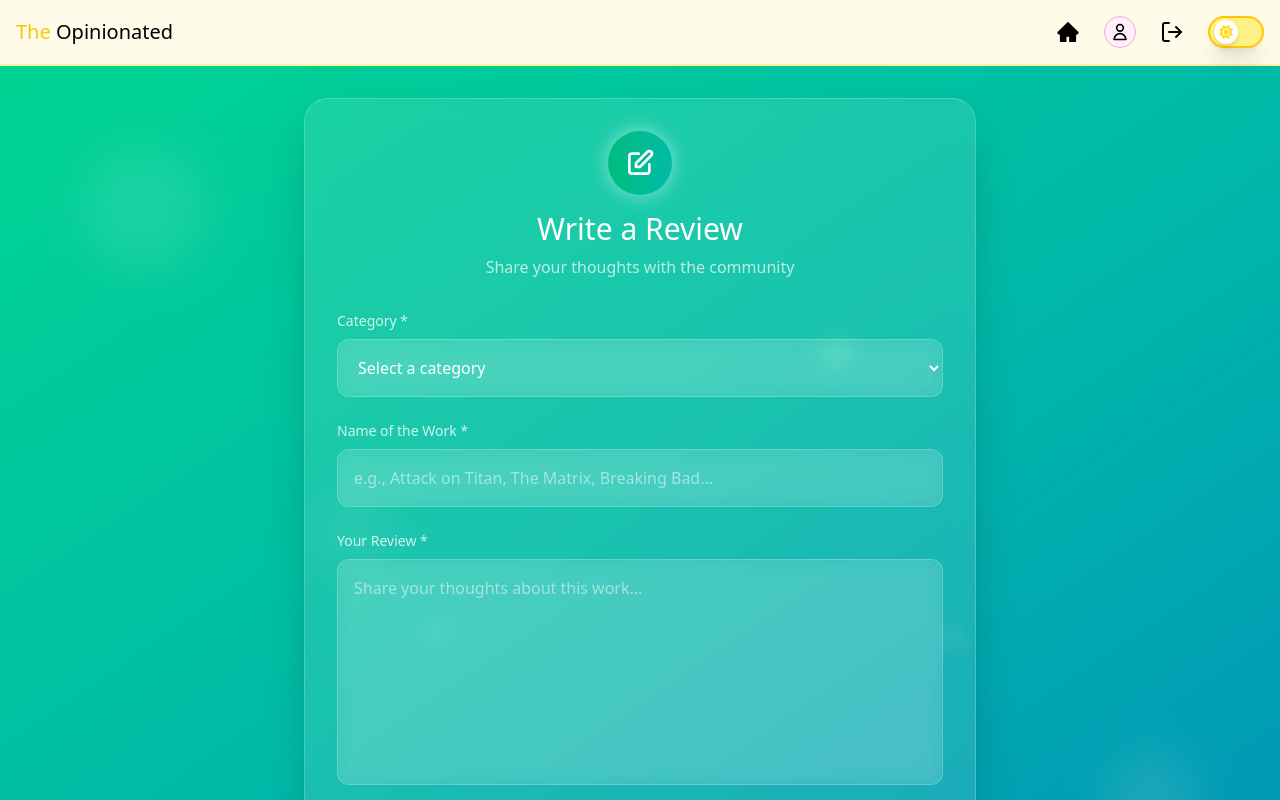
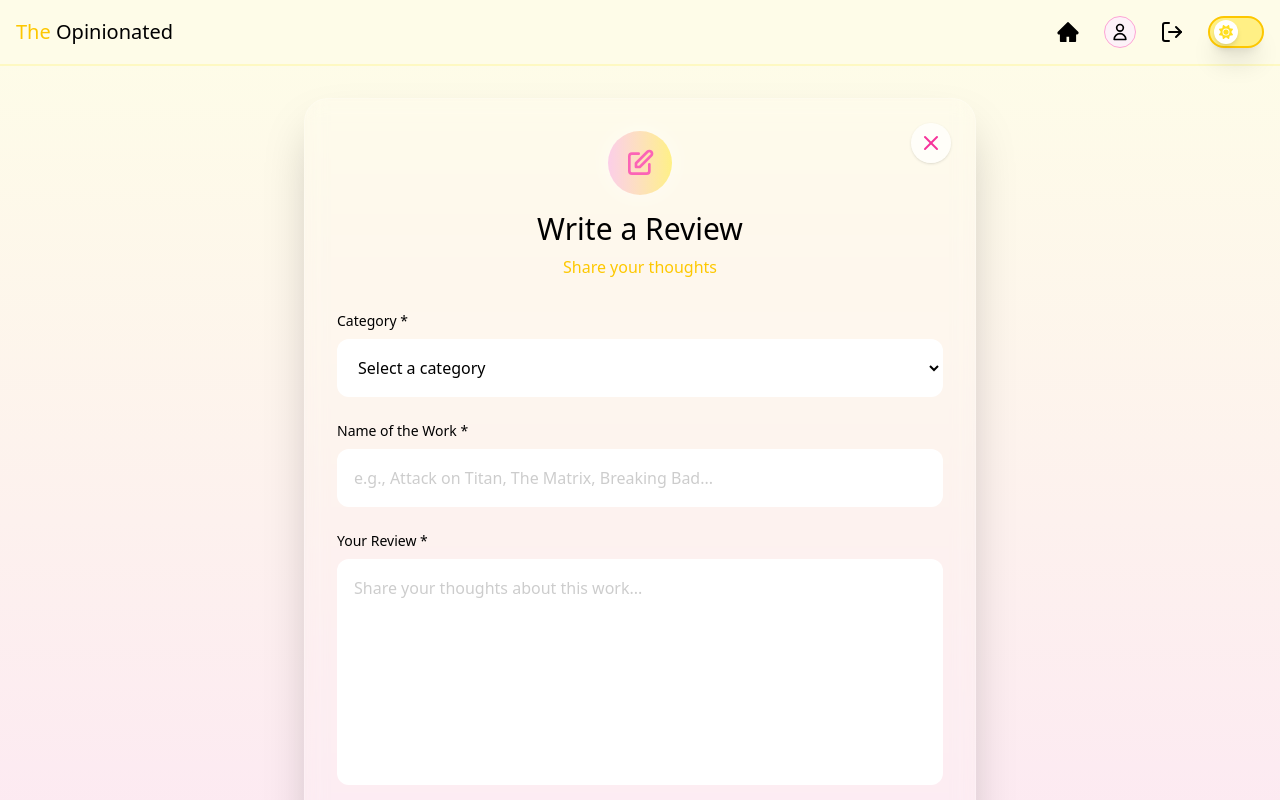
Before and after one commit to N4M154/The-Opinionated, a React (Vite) app in the folder reviewsystem/: page /review-form in a window 1280 px wide. Shown: the top 800 px of the page. Built offline with nearby package versions, Linux system fonts and the light colour scheme; sample sign-in values are in the browser's storage.

Commit message:
fix : ui

```diff
--- a/reviewsystem/src/components/Header.jsx
+++ b/reviewsystem/src/components/Header.jsx
@@ -15,11 +15,13 @@ function Header() {
   };
 
   return (
-    <header className="w-full border-b-2 border-yellow-300/40 bg-yellow-50 dark:bg-black dark:border-gray-900 py-4 z-50 transition-all duration-300">
+    <header className="w-full border-b-2 border-yellow-100 bg-yellow-50 dark:bg-black dark:border-gray-900 py-4 z-50 transition-all duration-200">
       <div className="container mx-auto px-4 flex justify-between items-center">
-
         {/* Left - Site name */}
-        <Link to="/home" className="text-xl font-medium text-yellow-400 dark:text-yellow-200">
+        <Link
+          to="/home"
+          className="text-xl font-medium text-yellow-400 dark:text-yellow-200"
+        >
           The <span className="text-black dark:text-white">Opinionated</span>
         </Link>
 
@@ -57,16 +59,15 @@ function Header() {
           )}
           {/* Logout */}
           <button
-  onClick={handleLogout}
-  className="cursor-pointer text-black dark:text-pink-200 rounded-xl hover:scale-110 transition-all duration-300"
-  aria-label="Logout"
->
-  <LogOut className="w-6 h-6" />
-</button>
+            onClick={handleLogout}
+            className="cursor-pointer text-black dark:text-pink-200 rounded-xl hover:scale-110 transition-all duration-200"
+            aria-label="Logout"
+          >
+            <LogOut className="w-6 h-6" />
+          </button>
 
           {/* Theme Toggle */}
           <ThemeToggle />
-
         </div>
       </div>
     </header>
--- a/reviewsystem/src/components/ThemeToggle.jsx
+++ b/reviewsystem/src/components/ThemeToggle.jsx
@@ -31,11 +31,11 @@ const ThemeToggle = () => {
   return (
     <div
       onClick={toggleTheme}
-      className="w-14 h-8 flex items-center border-solid border-2  bg-yellow-200 dark:bg-black rounded-full p-1 cursor-pointer transition-colors duration-300 shadow-xl  border-yellow-400 dark:border-yellow-400 dark:shadow-none"
+      className="w-14 h-8 flex items-center border-solid border-2  bg-yellow-200 dark:bg-black rounded-full p-1 cursor-pointer transition-colors duration-200 shadow-xl  border-yellow-400 dark:border-yellow-400 dark:shadow-none"
     >
       {/* Sun/Moon Icon */}
       <div
-        className={`w-6 h-6 flex items-center justify-center text-yellow-300 dark:text-black rounded-full shadow-md transform transition-transform duration-300 ${
+        className={`w-6 h-6 flex items-center justify-center text-yellow-300 dark:text-black rounded-full shadow-md transform transition-transform duration-200 ${
           theme === "dark"
             ? "translate-x-6 bg-yellow-300"
             : "translate-x-0 bg-white"
--- a/reviewsystem/src/index.css
+++ b/reviewsystem/src/index.css
@@ -23,7 +23,7 @@ html {
 
 /* Custom gradient backgrounds */
 body {
-  background: linear-gradient(135deg, #667eea 0%, #764ba2 100%);
+  background: linear-gradient(135deg, #000000 0%, #000000 100%);
 }
 
 /* Glass morphism effects */
@@ -127,7 +127,7 @@ body {
 }
 
 .animate-bounce {
-  animation: bounce 1s ease-in-out;
+  animation: bounce ease-in-out 1s infinite;
 }
 
 /* Shimmer effect for buttons */
--- a/reviewsystem/src/pages/ReviewForm.jsx
+++ b/reviewsystem/src/pages/ReviewForm.jsx
@@ -1,5 +1,6 @@
 import { useState } from "react";
 import { useNavigate } from "react-router-dom";
+import { X } from "lucide-react";
 
 export default function ReviewForm() {
   const [formData, setFormData] = useState({
@@ -50,7 +51,7 @@ export default function ReviewForm() {
       } else {
         setError(data.message || "Failed to create review");
       }
-    } catch (err) {
+    } catch {
       setError("Network error. Please try again.");
     } finally {
       setIsSubmitting(false);
@@ -58,39 +59,14 @@ export default function ReviewForm() {
   };
 
   return (
-    <div className="min-h-screen relative overflow-hidden py-8 px-4">
-      {/* Animated background elements */}
-      <div className="absolute inset-0 bg-gradient-to-br from-emerald-400 via-teal-500 to-cyan-600"></div>
-
-      {/* Floating orbs */}
-      <div className="absolute top-20 left-20 w-32 h-32 bg-white/10 rounded-full animate-float blur-xl"></div>
-      <div
-        className="absolute bottom-20 right-20 w-24 h-24 bg-white/10 rounded-full animate-float blur-xl"
-        style={{ animationDelay: "1s" }}
-      ></div>
-      <div
-        className="absolute top-1/2 left-1/4 w-16 h-16 bg-white/10 rounded-full animate-float blur-xl"
-        style={{ animationDelay: "2s" }}
-      ></div>
-
-      {/* Additional floating particles */}
-      <div className="absolute top-1/3 right-1/3 w-8 h-8 bg-emerald-300/30 rounded-full animate-float-particle"></div>
-      <div
-        className="absolute bottom-1/3 left-1/3 w-6 h-6 bg-teal-300/30 rounded-full animate-float-particle"
-        style={{ animationDelay: "1.5s" }}
-      ></div>
-      <div
-        className="absolute top-2/3 right-1/4 w-4 h-4 bg-white/20 rounded-full animate-float-particle"
-        style={{ animationDelay: "3s" }}
-      ></div>
-
+    <div className="min-h-screen relative overflow-hidden py-8 px-4 bg-gradient-to-b from-yellow-50 to-pink-100 dark:from-black dark:to-[#18181b]">
       <div className="relative z-10 max-w-2xl mx-auto form-slide-in">
-        <div className="glass rounded-3xl shadow-2xl p-8 border border-white/20 hover:scale-110 form-fade-in">
+        <div className="glass rounded-3xl shadow-2xl p-8 border border-white/20 form-fade-in">
           {/* Header with icon */}
           <div className="text-center mb-8">
-            <div className="w-16 h-16 bg-gradient-to-r from-emerald-500 to-teal-500 rounded-full flex items-center justify-center mx-auto mb-4 animate-pulse-glow icon-glow animate-bounce">
+            <div className="w-16 h-16 bg-gradient-to-r from-pink-200 to-yellow-200 rounded-full flex items-center justify-center mx-auto mb-4 icon-glow">
               <svg
-                className="w-8 h-8 text-white"
+                className="w-8 h-8 text-pink-400"
                 fill="none"
                 stroke="currentColor"
                 viewBox="0 0 24 24"
@@ -103,12 +79,19 @@ export default function ReviewForm() {
                 />
               </svg>
             </div>
-            <h1 className="text-3xl font-thin text-white mb-2">
+            <h1 className="text-3xl font-thin text-black dark:text-white mb-2">
               Write a Review
             </h1>
-            <p className="text-white/70">
-              Share your thoughts with the community
-            </p>
+            <p className="text-yellow-400 font-thin">Share your thoughts</p>
+            {/* Close (X) button in header */}
+            <button
+              type="button"
+              onClick={() => navigate("/home")}
+              className="absolute top-6 right-6 bg-white/70 dark:bg-black/50 hover:bg-pink-200 text-pink-500 rounded-full p-2 shadow transition-all duration-200 focus:outline-none"
+              aria-label="Close"
+            >
+              <X className="w-6 h-6" />
+            </button>
           </div>
 
           {error && (
@@ -119,7 +102,7 @@ export default function ReviewForm() {
 
           <form onSubmit={handleSubmit} className="space-y-6">
             <div className="relative group">
-              <label className="block text-sm font-medium text-white/80 mb-2">
+              <label className="block text-sm font-thin text-black dark:text-white mb-2">
                 Category *
               </label>
               <select
@@ -127,26 +110,26 @@ export default function ReviewForm() {
                 value={formData.category}
                 onChange={handleChange}
                 required
-                className="w-full px-4 py-4 bg-white/10 border border-white/20 rounded-xl text-white focus:outline-none focus:ring-2 focus:ring-emerald-400 focus:border-transparent transition-all duration-300 backdrop-blur-sm input-focus"
+                className="w-full px-4 py-4 bg-white dark:bg-black/50 border border-white/20 rounded-xl text-black dark:text-white font-thin placeholder-black/20 dark:placeholder-white/50 focus:outline-none focus:ring-2 focus:pink-400 focus:border-transparent transition-all duration-200 backdrop-blur-sm input-focus resize-none"
               >
-                <option value="" className="bg-gray-800">
+                <option value="" className="bg-yellow-50 dark:bg-black/50">
                   Select a category
                 </option>
                 {categories.map((category) => (
                   <option
                     key={category}
                     value={category}
-                    className="bg-gray-800"
+                    className="bg-yellow-50 dark:bg-black/50"
                   >
                     {category.charAt(0).toUpperCase() + category.slice(1)}
                   </option>
                 ))}
               </select>
-              <div className="absolute inset-0 rounded-xl bg-gradient-to-r from-emerald-500/20 to-teal-500/20 opacity-0 group-hover:opacity-100 transition-opacity duration-300 -z-10"></div>
+              <div className="absolute inset-0 rounded-xl bg-gradient-to-r from-yellow-50 to-pink-100 dark:from-black/50 dark:to-black/50 opacity-0 group-hover:opacity-100 transition-opacity duration-200 -z-10"></div>
             </div>
 
             <div className="relative group">
-              <label className="block text-sm font-medium text-white/80 mb-2">
+              <label className="block text-sm font-thin text-black dark:text-white mb-2">
                 Name of the Work *
               </label>
               <input
@@ -156,13 +139,13 @@ export default function ReviewForm() {
                 onChange={handleChange}
                 required
                 placeholder="e.g., Attack on Titan, The Matrix, Breaking Bad..."
-                className="w-full px-4 py-4 bg-white/10 border border-white/20 rounded-xl text-white placeholder-white/50 focus:outline-none focus:ring-2 focus:ring-emerald-400 focus:border-transparent transition-all duration-300 backdrop-blur-sm input-focus"
+                className="w-full px-4 py-4 bg-white dark:bg-black/50 border border-white/20 rounded-xl text-black dark:text-white font-thin placeholder-black/20 dark:placeholder-white/50 focus:outline-none focus:ring-2 focus:pink-400 focus:border-transparent transition-all duration-200 backdrop-blur-sm input-focus resize-none"
               />
-              <div className="absolute inset-0 rounded-xl bg-gradient-to-r from-emerald-500/20 to-teal-500/20 opacity-0 group-hover:opacity-100 transition-opacity duration-300 -z-10"></div>
+              <div className="absolute inset-0 rounded-xl bg-gradient-to-r from-yellow-50 to-pink-100 dark:from-black/50 dark:to-black/50 opacity-0 group-hover:opacity-100 transition-opacity duration-200 -z-10"></div>
             </div>
 
             <div className="relative group">
-              <label className="block text-sm font-medium text-white/80 mb-2">
+              <label className="block text-sm font-thin text-black dark:text-white mb-2">
                 Your Review *
               </label>
               <textarea
@@ -172,16 +155,16 @@ export default function ReviewForm() {
                 required
                 rows="8"
                 placeholder="Share your thoughts about this work..."
-                className="w-full px-4 py-4 bg-white/10 border border-white/20 rounded-xl text-white placeholder-white/50 focus:outline-none focus:ring-2 focus:ring-emerald-400 focus:border-transparent transition-all duration-300 backdrop-blur-sm input-focus resize-none"
+                className="w-full px-4 py-4 bg-white dark:bg-black/50 border border-white/20 rounded-xl text-black dark:text-white font-thin placeholder-black/20 dark:placeholder-white/50 focus:outline-none focus:ring-2 focus:pink-400 focus:border-transparent transition-all duration-200 backdrop-blur-sm input-focus resize-none"
               />
-              <div className="absolute inset-0 rounded-xl bg-gradient-to-r from-emerald-500/20 to-teal-500/20 opacity-0 group-hover:opacity-100 transition-opacity duration-300 -z-10"></div>
+              <div className="absolute inset-0 rounded-xl bg-gradient-to-r from-yellow-50 to-pink-100 dark:from-black/50 dark:to-black/50 opacity-0 group-hover:opacity-100 transition-opacity duration-200 -z-10"></div>
             </div>
 
             <div className="flex gap-4">
               <button
                 type="submit"
                 disabled={isSubmitting}
-                className="flex-1 py-4 bg-gradient-to-r from-emerald-500 to-teal-500 text-white font-thin rounded-xl hover:from-emerald-600 hover:to-teal-600 transform hover:scale-105 transition-all duration-300 shadow-lg hover:shadow-xl disabled:opacity-50 disabled:cursor-not-allowed relative overflow-hidden"
+                className="flex-1 py-4 bg-black text-white dark:bg-yellow-200 dark:text-black font-thin rounded-xl transform hover:scale-105 transition-all duration-200 shadow-lg hover:shadow-xl disabled:opacity-50 disabled:cursor-not-allowed relative overflow-hidden"
               >
                 {isSubmitting ? (
                   <div className="flex items-center justify-center">
@@ -192,14 +175,6 @@ export default function ReviewForm() {
                   "Post Review"
                 )}
               </button>
-
-              <button
-                type="button"
-                onClick={() => navigate("/home")}
-                className="flex-1 py-4 bg-gradient-to-r from-gray-500 to-gray-600 text-white font-thin rounded-xl hover:from-gray-600 hover:to-gray-700 transform hover:scale-105 transition-all duration-300 shadow-lg hover:shadow-xl"
-              >
-                Cancel
-              </button>
             </div>
           </form>
         </div>
```
Also changed, not shown: reviewsystem/src/components/ReviewCard.jsx (+18 -12 lines), reviewsystem/src/pages/Home.jsx (+57 -31 lines), reviewsystem/src/pages/Landing.jsx (+13 -13 lines), reviewsystem/src/pages/Login.jsx (+7 -7 lines), reviewsystem/src/pages/Profile.jsx (+7 -6 lines), reviewsystem/src/pages/Signup.jsx (+7 -7 lines).
